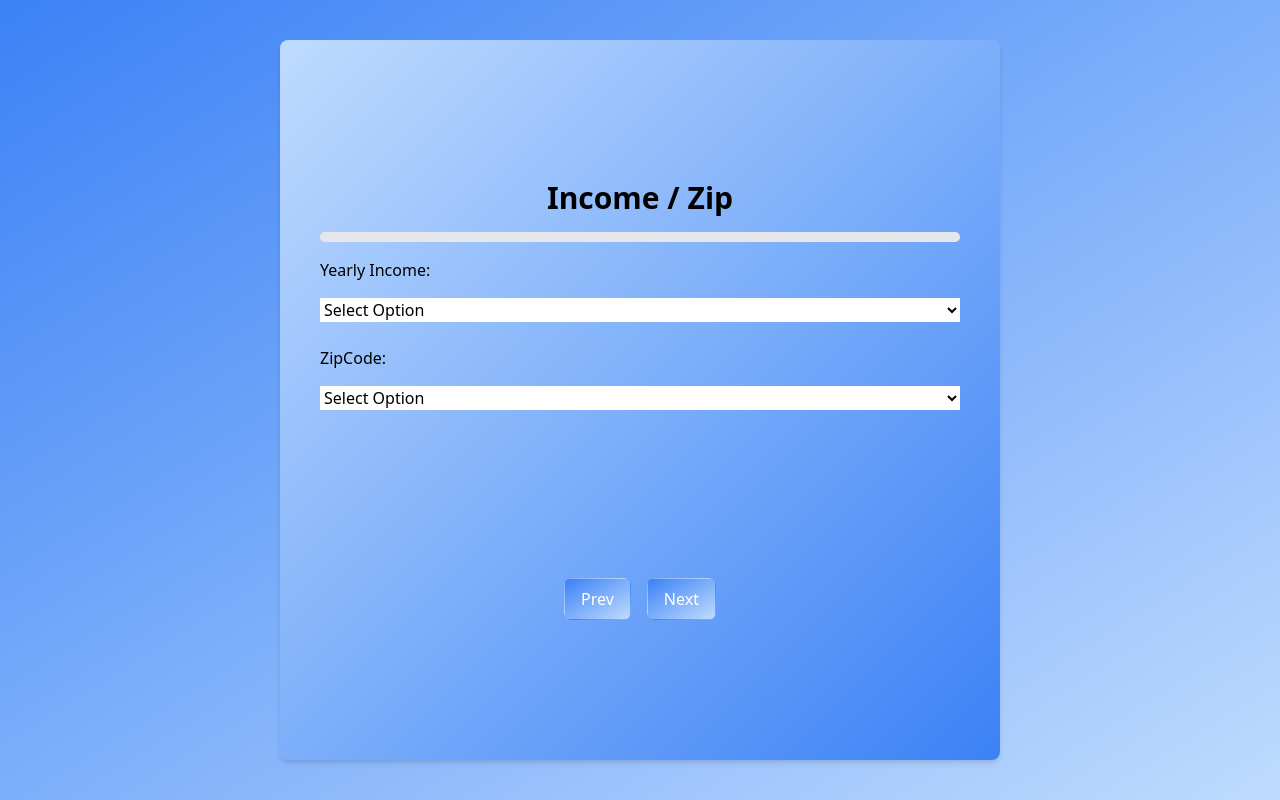
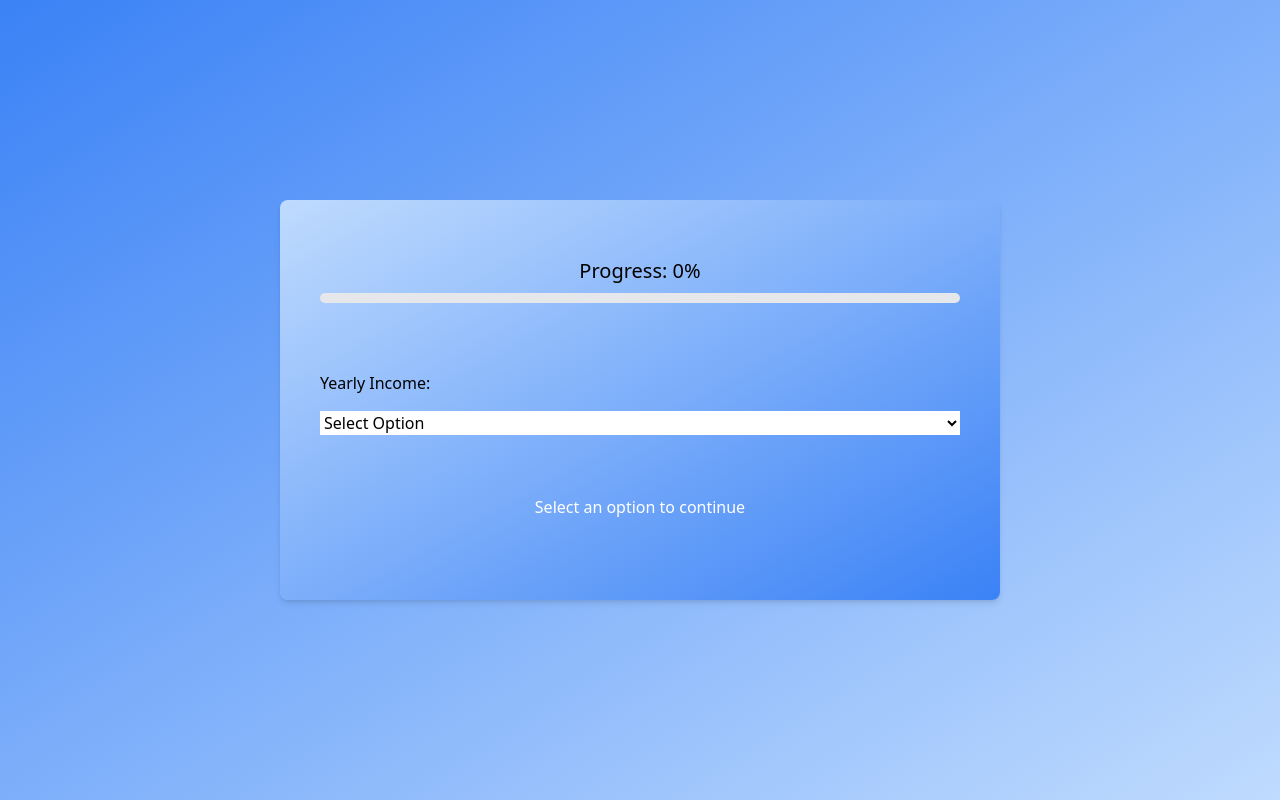
Before and after one commit to KokonutGamer/bigger-shape, a React (Vite) app in the folder bigger-shape-web/: page /Survey in a window 1280 px wide. Built offline with nearby package versions, Linux system fonts and the light colour scheme.

Commit message:
finished validation for create account, shifed sruvey to one question per page, added validation to survey

```diff
--- a/bigger-shape-web/src/components/ErrorMessage.tsx
+++ b/bigger-shape-web/src/components/ErrorMessage.tsx
@@ -1,7 +1,7 @@
 function ErrorMessage({ hidden, message }: any) {
     return (
         // <>{!isValidInput && <p className="text-red-500">{message}</p>}</>
-        <p className={`text-red-500 ${hidden ? "invisible" : "visible"}`}>{message}</p>
+        <p className={` width-[75%] text-red-500 text-sm text-center ${hidden ? "invisible" : "visible"}`}>{message}</p>
 
 
     );
--- a/bigger-shape-web/src/components/InputField.tsx
+++ b/bigger-shape-web/src/components/InputField.tsx
@@ -1,5 +1,18 @@
-function InputField({ type, id, label, options, requiredField, regex, setIsValidInput }) {
+function InputField({ type, id, label, options, requiredField, regex, setIsValidInput, sizeRange, setIsValidLength, setCurrentValue, currentValue }) {
   function checkInput(event) {
+    if (sizeRange) {
+      if (event.target.value.length < sizeRange.min || event.target.value.length > sizeRange.max) {
+        setIsValidLength(prevState => ({
+          ...prevState,
+          [id]: false
+        }));
+      } else {
+        setIsValidLength(prevState => ({
+          ...prevState,
+          [id]: true
+        }));
+      }
+    }
     // console.log("keyup");
     const value = event.target.value;
     if (!requiredField && value === "") {
@@ -7,12 +20,16 @@ function InputField({ type, id, label, options, requiredField, regex, setIsValid
         ...prevState,
         [id]: true
       }));
-    } else {
+    } else if (regex) {
       setIsValidInput(prevState => ({
         ...prevState,
         [id]: regex.test(value)
       }));
     }
+  }
+
+  function updateCurrentValue(event) {
+    setCurrentValue(event.target.value);
   }
 
   const labelClass = 'text-left pb-[2vh]';
@@ -22,9 +39,12 @@ function InputField({ type, id, label, options, requiredField, regex, setIsValid
       return (
         <div className="flex mt-[2vh]">
           <label htmlFor={id} className="pr-[1vh] text-white min-w-[10vw]">{label}</label>
-          <input type={type} id={id} name={id} className="bg-white rounded text-center" required={requiredField} onChange={checkInput}></input>
+          <input type={type} id={id} name={id} className="bg-white rounded text-center" required={requiredField} onChange={(e) => {
+            checkInput(e);
+            updateCurrentValue(e);
+          }}></input>
           <br></br>
-        </div>
+        </div >
       );
     case 'select':
       if (options === null || label === null) {
@@ -33,8 +53,8 @@ function InputField({ type, id, label, options, requiredField, regex, setIsValid
       return (
         <>
           <label className={labelClass}>{label}</label>
-          <select id={id} className="bg-white">
-            <option value="" disabled selected>
+          <select id={id} className="bg-white" onChange={updateCurrentValue} value={currentValue || "default"}>
+            <option value="default" disabled>
               Select Option
             </option>
             {options.map((option, idx) => (
--- a/bigger-shape-web/src/components/ProgressBar.tsx
+++ b/bigger-shape-web/src/components/ProgressBar.tsx
@@ -1,9 +1,12 @@
-function ProgressBar(props){
+function ProgressBar(props) {
     // console.log(props.progress);
     return (
-        <div className="w-full bg-gray-200 rounded-full h-2.5 dark:bg-gray-700 mb-4">
-            <div className="bg-blue-600 h-2.5 rounded-full" style={{ width: `${props.percent}%` }}></div>
-        </div>
+        <>
+            <p className="text-xl mb-2 text-center">Progress: {Math.round(props.percent)}%</p>
+            <div className="w-full bg-gray-200 rounded-full h-2.5 dark:bg-gray-700 mb-8">
+                <div className="bg-blue-600 h-2.5 rounded-full" style={{ width: `${props.percent}%` }}></div>
+            </div>
+        </>
     );
 }
 
--- a/bigger-shape-web/src/components/Survey.tsx
+++ b/bigger-shape-web/src/components/Survey.tsx
@@ -5,14 +5,117 @@ import ProgressBar from './ProgressBar';
 
 
 function Survey() {
-  const pages = [
-  {
-    title: 'Income / Zip',
-    fields: [
+  // const pages = [
+  // {
+  //   title: 'Income / Zip',
+  //   fields: [
+  //     {
+  //       type: 'select',
+  //       id: 'income',
+  //       label: 'Yearly Income: ',
+  //       options: [
+  //         '0$ - 10,000$',
+  //         '10,001$ - 20,000$',
+  //         '20,001$ - 40,000$',
+  //         '40,001$ - 60,000$',
+  //         '60,001$ - 80,000$',
+  //         '80,001$ - 100,000$',
+  //         '100,001$ - 250,000$',
+  //         '250,000$+',
+  //       ],
+  //     },
+  //     {
+  //       type: 'select',
+  //       id: 'zipCode',
+  //       label: 'ZipCode: ',
+  //       options: [
+  //         '98101', '98102', '98103', '98104', '98105', '98106', '98107',
+  //         '98108', '98109', '98112', '98113', '98115', '98116', '98117',
+  //         '98118', '98119', '98121', '98122', '98125', '98126', '98133',
+  //         '98134', '98136', '98141', '98144', '98146', '98154', '98161',
+  //         '98165', '98170', '98174', '98175', '98177', '98178', '98181',
+  //         '98185', '98190', '98191', '98194', '98199',
+  //       ],
+  //     },
+  //   ],
+  // },
+  // {
+  //   title: 'Expenses',
+  //   fields: [
+  //     {
+  //       type: 'select',
+  //       id: 'foodCost',
+  //       label: 'Monthly Food Spending: ',
+  //       options: ['0$ - 50$', '51$ - 100$', '101$ - 200$', '201$ - 500$', '500$+'],
+  //     },
+  //     {
+  //       type: 'select',
+  //       id: 'rentCost',
+  //       label: 'Monthly Rent Amount: ',
+  //       options: [
+  //         '0$ - 500$', '501$ - 1,000$', '1,001$ - 2,000$', '2,001$ - 3,000$',
+  //         '3,001$ - 4,000$', '4,001$ - 5,000$', '5,000$+',
+  //       ],
+  //     },
+  //     {
+  //       type: 'select',
+  //       id: 'addtionalCost',
+  //       label: 'Monthly Additional Spending: ',
+  //       options: [
+  //         '0$ - 250$', '251$ - 500$', '501$ - 1,000$', '1,001$ - 1,500$',
+  //         '1,501$ - 2,000$', '2,001$ - 3,000$', '3,001$ - 4,000$',
+  //         '4,001$ - 5,000$', '5,000$+',
+  //       ],
+  //     },
+  //   ],
+  // },
+  // {
+  //   title: 'Family Info',
+  //   fields: [
+  //     {
+  //       type: 'select',
+  //       id: 'numDependents',
+  //       label: 'Number Of Dependents: ',
+  //       options: ['1', '2', '3', '4', '5+'],
+  //     },
+  //     {
+  //       type: 'select',
+  //       id: 'familyNearBy',
+  //       label: 'Do you have family who can provide support within 100 miles: ',
+  //       options: ['Yes', 'No'],
+  //     },
+  //   ],
+  // },
+  // {
+  //   title: 'Personal Information',
+  //   fields: [
+  //     {
+  //       type: 'select',
+  //       id: 'age',
+  //       label: 'Age Range (Years): ',
+  //       options: ['Under 18', '19-25', '26-30', '30-40', '50+'],
+  //     },
+  //     {
+  //       type: 'select',
+  //       id: 'drinkAmmount',
+  //       label: 'Average Drinks Per Week: ',
+  //       options: ['1-2', '3-4', '5-6', '5+'],
+  //     },
+  //     {
+  //       type: 'select',
+  //       id: 'disabilityStatus',
+  //       label: 'Disability Status: ',
+  //       options: ['Partial Disabilty', 'Total Disabilty', 'Not Disabled'],
+  //     },
+  //   ],
+  // },
+  // ];
+
+  const questions = [
     {
       type: 'select',
       id: 'income',
-        label: 'Yearly Income: ',
+      label: 'Yearly Income:',
       options: [
         '0$ - 10,000$',
         '10,001$ - 20,000$',
@@ -27,7 +130,7 @@ function Survey() {
     {
       type: 'select',
       id: 'zipCode',
-        label: 'ZipCode: ',
+      label: 'ZipCode:',
       options: [
         '98101', '98102', '98103', '98104', '98105', '98106', '98107',
         '98108', '98109', '98112', '98113', '98115', '98116', '98117',
@@ -37,21 +140,16 @@ function Survey() {
         '98185', '98190', '98191', '98194', '98199',
       ],
     },
-    ],
-  },
-  {
-    title: 'Expenses',
-    fields: [
     {
       type: 'select',
       id: 'foodCost',
-        label: 'Monthly Food Spending: ',
+      label: 'Monthly Food Spending:',
       options: ['0$ - 50$', '51$ - 100$', '101$ - 200$', '201$ - 500$', '500$+'],
     },
     {
       type: 'select',
       id: 'rentCost',
-        label: 'Monthly Rent Amount: ',
+      label: 'Monthly Rent Amount:',
       options: [
         '0$ - 500$', '501$ - 1,000$', '1,001$ - 2,000$', '2,001$ - 3,000$',
         '3,001$ - 4,000$', '4,001$ - 5,000$', '5,000$+',
@@ -60,57 +158,46 @@ function Survey() {
     {
       type: 'select',
       id: 'addtionalCost',
-        label: 'Monthly Additional Spending: ',
+      label: 'Monthly Additional Spending:',
       options: [
         '0$ - 250$', '251$ - 500$', '501$ - 1,000$', '1,001$ - 1,500$',
         '1,501$ - 2,000$', '2,001$ - 3,000$', '3,001$ - 4,000$',
         '4,001$ - 5,000$', '5,000$+',
       ],
     },
-    ],
-  },
-  {
-    title: 'Family Info',
-    fields: [
     {
       type: 'select',
       id: 'numDependents',
-        label: 'Number Of Dependents: ',
+      label: 'Number Of Dependents:',
       options: ['1', '2', '3', '4', '5+'],
     },
     {
       type: 'select',
       id: 'familyNearBy',
-        label: 'Do you have family who can provide support within 100 miles: ',
+      label: 'Do you have family who can provide support within 100 miles:',
       options: ['Yes', 'No'],
     },
-    ],
-  },
-  {
-    title: 'Personal Information',
-    fields: [
     {
       type: 'select',
       id: 'age',
-        label: 'Age Range (Years): ',
+      label: 'Age Range (Years):',
       options: ['Under 18', '19-25', '26-30', '30-40', '50+'],
     },
     {
       type: 'select',
       id: 'drinkAmmount',
-        label: 'Average Drinks Per Week: ',
+      label: 'Average Drinks Per Week:',
       options: ['1-2', '3-4', '5-6', '5+'],
     },
     {
       type: 'select',
       id: 'disabilityStatus',
-        label: 'Disability Status: ',
+      label: 'Disability Status:',
       options: ['Partial Disabilty', 'Total Disabilty', 'Not Disabled'],
-      },
-    ],
     },
   ];
 
+  const [selectedAnswer, setSelectedAnswer] = useState(Array(questions.length).fill("default"));
 
   const [page, setPage] = useState(0);
 
@@ -118,12 +205,16 @@ function Survey() {
     setPage((curPage) => (curPage > 0 ? curPage - 1 : curPage));
   }
   function increPage() {
-    setPage((curPage) => (curPage < pages.length - 1 ? curPage + 1 : curPage));
+    setPage((curPage) => (curPage < questions.length ? curPage + 1 : curPage));
   }
 
-  const jsx = pages[page].fields.map((question, idx) => (
-    <InputField key={idx} {...question} />
-  ));
+  // const jsx = pages[page].fields.map((question, idx) => (
+  //   <InputField key={idx} {...question} />
+  // ));
+
+  function handleSubmit() {
+    console.log(selectedAnswer);
+  }
 
   return (
     <>
@@ -138,21 +229,44 @@ function Survey() {
       </style>
 
 
-      <div className="w-[90vh] h-[90vh] flex flex-col p-[5vh] bg-gradient-to-br from-blue-200 to-blue-500
+      <div className="w-[90vh] h-[50vh] flex flex-col p-[5vh] bg-gradient-to-br from-blue-200 to-blue-500
             rounded-lg
             text-black
             shadow-md
            justify-center
             ">
-              <h1 className="text-center text-3xl font-bold mb-4">{pages[page].title}</h1>
-        <ProgressBar percent={page / (pages.length - 1) * 100}/>
-        <div className="flex flex-col h-[50%]">
-          {jsx}
+        {/* <h1 className="text-center text-3xl font-bold mb-4">{pages[page].title}</h1> */}
+        <ProgressBar percent={page / (questions.length) * 100} />
+        {
+          page === questions.length ?
+            (<div className="flex items-center justify-center h-[50%]">
+              <h1 className="text-center text-3xl font-bold mb-4 text-white">Survey Completed!</h1>
+            </div>) : (
+              <div className="flex flex-col justify-center h-[50%]">
+                <InputField
+                  {...questions[page]}
+                  currentValue={selectedAnswer[page]}
+                  setCurrentValue={(value) => {
+                    setSelectedAnswer(prev => {
+                      const updated = [...prev];
+                      updated[page] = value;
+                      return updated;
+                    });
+                  }}
+                />
+
+              </div>
+            )
+
+        }
+        <div className="flex space-x-4 justify-center mb-4 h-[10%]" >
+          <p className='text-white' hidden={selectedAnswer[page] !== "default"}>Select an option to continue</p>
         </div>
 
         <div className="flex space-x-4 justify-center">
-          <button onClick={decrePage} className="px-4 py-2 bg-gradient-to-br from-blue-500 to-blue-200 text-white ">Prev</button>
-          <button onClick={increPage} className="px-4 py-2 bg-gradient-to-br from-blue-500 to-blue-200 text-white ">Next</button>
+          <button onClick={decrePage} className="px-4 py-2 bg-gradient-to-br from-blue-500 to-blue-200 text-white " hidden={page === 0}>Prev</button>
+          <button onClick={increPage} className="px-4 py-2 bg-gradient-to-br from-blue-500 to-blue-200 text-white " hidden={page === questions.length || selectedAnswer[page] === "default"}>Next</button>
+          <button onClick={handleSubmit} className="px-4 py-2 bg-gradient-to-br from-blue-500 to-blue-200 text-white " hidden={page !== questions.length}>Submit</button>
         </div>
       </div>
 
```
Also changed, not shown: bigger-shape-web/src/CreateAccountPage.tsx (+28 -5 lines). Lines whose indentation alone changed are shown as unchanged.
